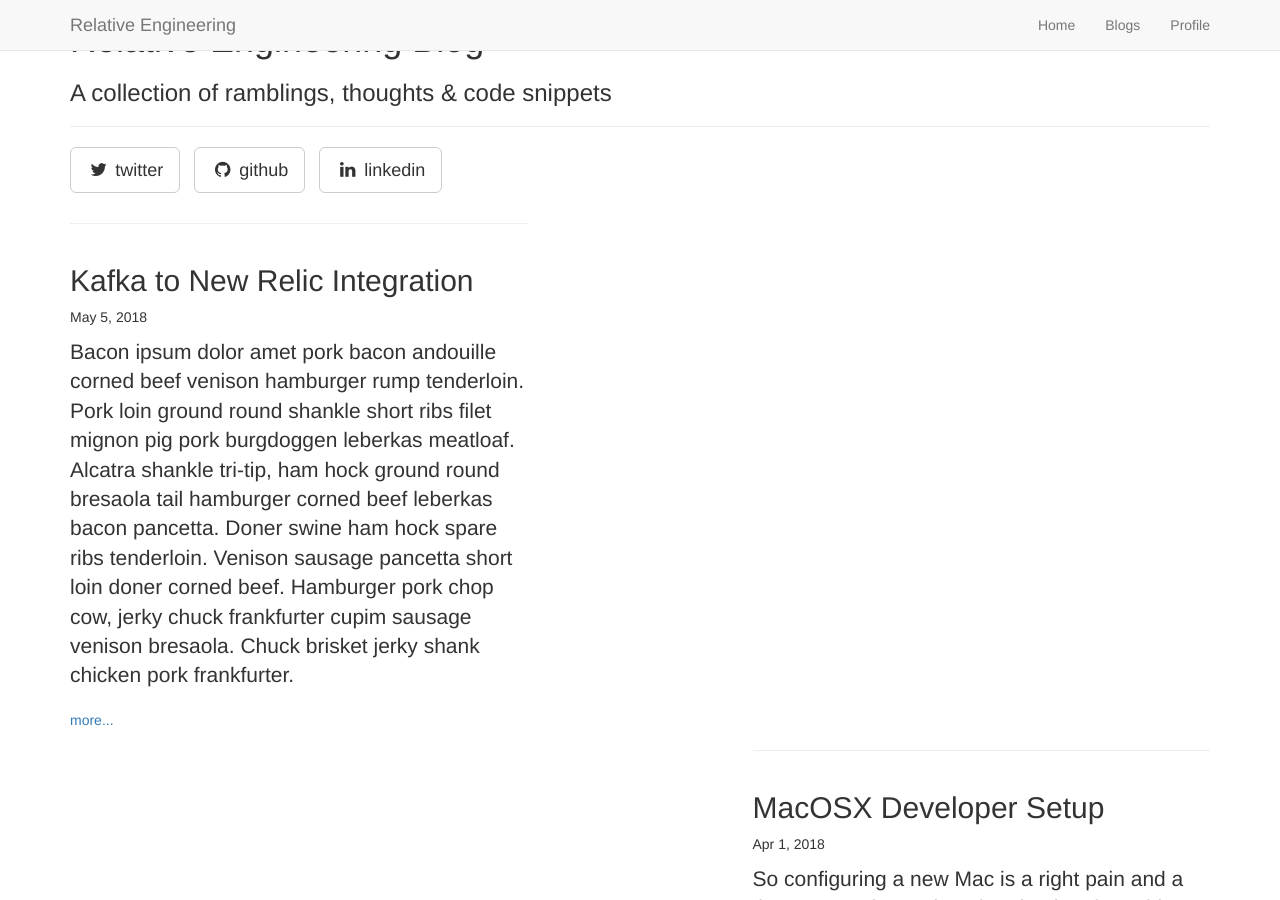
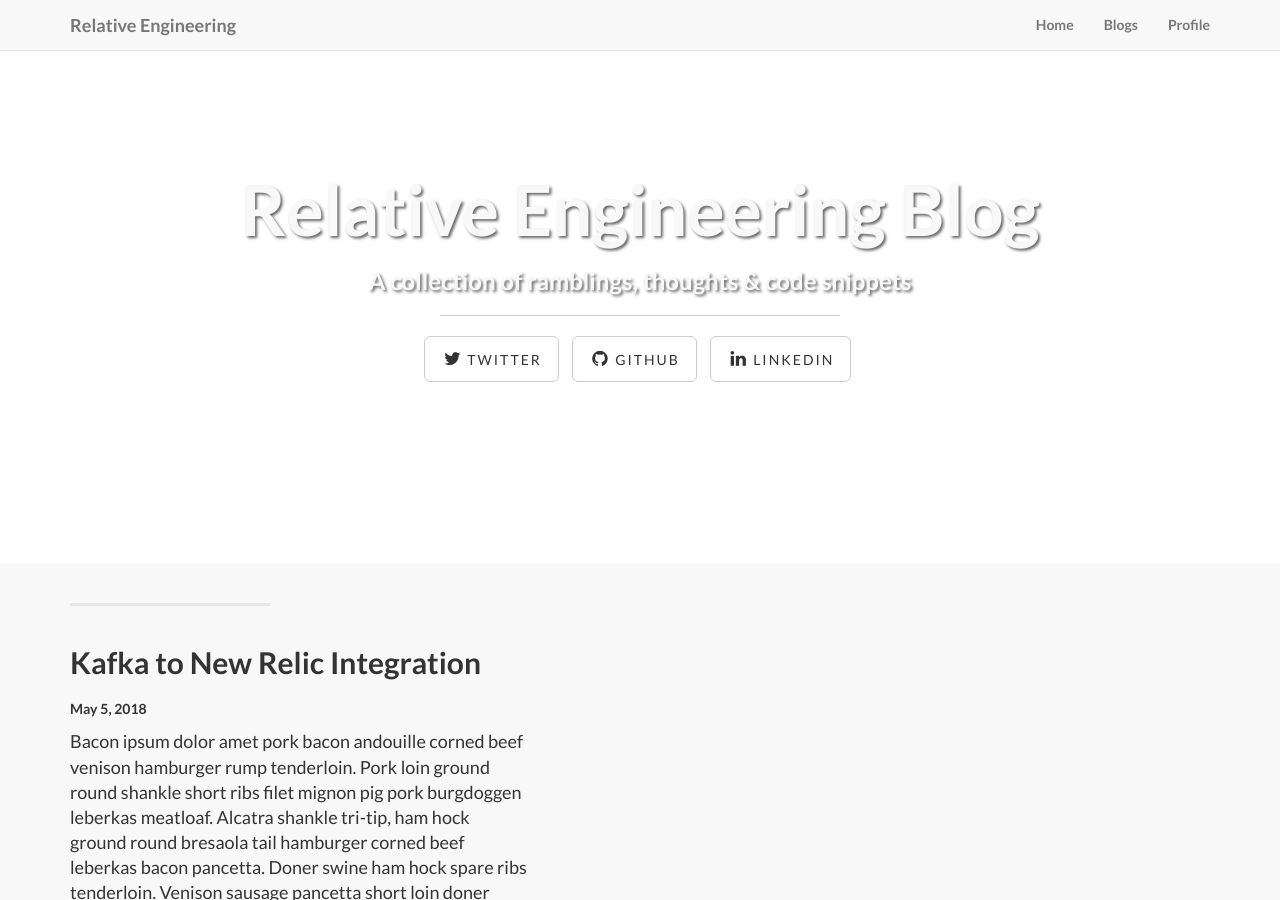
Before and after one commit to lashford/blog, a Jekyll site: the page built from blogs/index.html, in a window 1280 px wide and 900 px high. Built offline with Jekyll 4.4.1, drawn with Linux system fonts in a browser that asks for light colours; nearby versions of some CDN libraries; library files that are not in the unit come from our copies; the list of posts is cut into pages by our own code.

Commit message:
absoulte urls

```diff
--- a/_config.yml
+++ b/_config.yml
@@ -10,7 +10,7 @@
   Relative Engineering is the profile and technology blog of Alex Lashford, Engineer . Leader . Pragmatist.
 copyright: 'Copyright &copy; 2018 Lashford.info.'
 credits: 'Images from deathtothestockphoto.com'
-#baseurl: "" # the subpath of your site, e.g. /blog
+#baseurl: "/" # the subpath of your site, e.g. /blog
 
 # ----------------------- #
 #    Jekyll & Plugins     #
--- a/_includes/head.html
+++ b/_includes/head.html
@@ -9,13 +9,13 @@
     <title>{{ site.title }}</title>
 
     <!-- Bootstrap Core CSS -->
-    <link href="{{ "vendor/bootstrap/css/bootstrap.min.css" | prepend: site.baseurl }}" rel="stylesheet">
+    <link href="{{ "/vendor/bootstrap/css/bootstrap.min.css" | prepend: site.url }}" rel="stylesheet">
 
     <!-- Custom CSS -->
-    <link href="{{ "css/landing-page.css" | prepend: site.baseurl }}" rel="stylesheet">
+    <link href="{{ "/css/landing-page.css" | prepend: site.url }}" rel="stylesheet">
 
     <!-- Custom Fonts -->
-    <link href="{{ "vendor/font-awesome-4.1.0/css/font-awesome.min.css" | prepend: site.baseurl }}" rel="stylesheet" type="text/css">
+    <link href="{{ "/vendor/font-awesome-4.1.0/css/font-awesome.min.css" | prepend: site.url }}" rel="stylesheet" type="text/css">
     <link href="https://fonts.googleapis.com/css?family=Lato:300,400,700,300italic,400italic,700italic" rel="stylesheet" type="text/css">
 
     <!-- HTML5 Shim and Respond.js IE8 support of HTML5 elements and media queries -->
--- a/_includes/js.html
+++ b/_includes/js.html
@@ -1,9 +1,9 @@
 
 <!-- jQuery Version 1.11.0 -->
-<script src="{{ "vendor/jquery/jquery-1.11.0.js" | prepend: site.baseurl }}"></script>
+<script src="{{ "/vendor/jquery/jquery-1.11.0.js" | prepend: site.url }}"></script>
 
 <!-- Bootstrap Core JavaScript -->
-<script src="{{ "vendor/bootstrap/js/bootstrap.min.js" | prepend: site.baseurl }}"></script>
+<script src="{{ "/vendor/bootstrap/js/bootstrap.min.js" | prepend: site.url }}"></script>
 
 <!-- Custom Theme JavaScript -->
-<script src="{{ "js/landing-page.js" | prepend: site.baseurl }}"></script>
+<script src="{{ "/js/landing-page.js" | prepend: site.url }}"></script>
```
